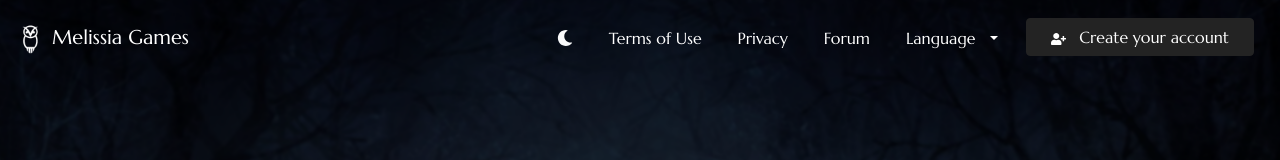
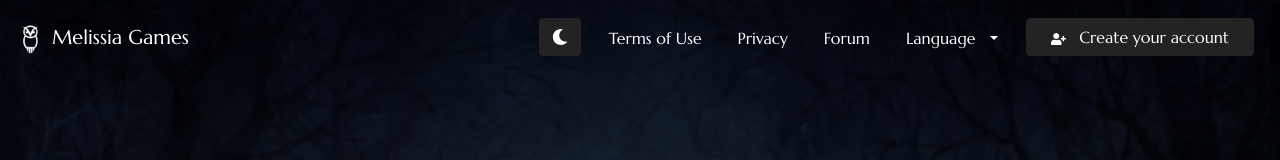
Before and after one commit to lucascnunes/melissia-games-concept-src, a Vue app: page / in a window 1280 px wide. Shown: the top 160 px of the page. Built offline with nearby package versions, Linux system fonts and the light colour scheme.

Commit message:
fixed shadows, colors

```diff
--- a/src/App.vue
+++ b/src/App.vue
@@ -38,9 +38,10 @@ export default {
 <style>
 @import url("https://fonts.googleapis.com/css2?family=Marcellus&family=Open+Sans:wght@300;400;600;700&display=swap");
 :root {
-  --symbol-invert: invert(0);
+  --symbol-invert: invert(1);
+  --symbol-inverted: invert(0);
   --font-color: #fff;
-  --bg-color: #fff;
+  --bg-color: #232323;
   --footer-bg-color: #fff;
   --footer-font-color: #232323;
   --sidebar-bg-color: #fff;
@@ -52,9 +53,10 @@ export default {
 }
 
 [data-theme="dark"] {
-  --symbol-invert: invert(1);
-  --font-color: #fff;
-  --bg-color: #232323;
+  --symbol-invert: invert(0);
+  --symbol-inverted: invert(1);
+  --font-color: #232323;
+  --bg-color: #fff;
   --footer-bg-color: #232323;
   --footer-font-color: #fff;
   --sidebar-bg-color: #232323;
@@ -82,10 +84,10 @@ footer {
 .symbol {
   width: 30px;
   height: 30px;
-  filter: invert(1);
+  filter: var(--symbol-invert);
 }
 .symbol-sidebar {
-  filter: var(--symbol-invert) !important;
+  filter: var(--symbol-inverted) !important;
 }
 .py-10 {
   padding: 10em 0;
--- a/src/components/Loading.vue
+++ b/src/components/Loading.vue
@@ -10,8 +10,8 @@ import { mapState } from "vuex";
 export default {
   name: "Loading",
   computed: {
-    ...mapState(["loading"]),
-  },
+    ...mapState(["loading"])
+  }
 };
 </script>
 
@@ -20,6 +20,7 @@ export default {
   width: 90px;
   height: 90px;
   animation: pulse 2s infinite;
+  filter: invert(1);
 }
 .absolute {
   position: absolute;
--- a/src/components/Navigation.vue
+++ b/src/components/Navigation.vue
@@ -1,13 +1,29 @@
 <template>
-  <nav class="navbar navbar-expand-lg navbar-light bg-transparent noselect">
-    <router-link class="navbar-brand mr-auto" :to="{
+  <nav
+    class="navbar navbar-expand-lg navbar-light bg-transparent noselect"
+    v-bind:style="$route.name === 'Home' ? 'box-shadow: 0px 0px 0px transparent !important;' : ''"
+  >
+    <router-link
+      class="navbar-brand mr-auto"
+      :to="{
         name: 'Home',
-      }">
-      <img src="/img/symbol.png" class="symbol" /> Melissia Games
+      }"
+      v-bind:class="$route.name === 'Home' ? 'force-light-text' : ''"
+    >
+      <img
+        src="/img/symbol.png"
+        class="symbol"
+        v-bind:style="$route.name === 'Home' ? 'filter: invert(1) !important;' : ''"
+      /> Melissia Games
     </router-link>
-    <button class="navbar-toggler" type="button" @click="showNav()" aria-label="Toggle navigation">
-      <font-awesome-icon icon="bars" size="2x" class="text-light" v-if="!isNavOpen" />
-      <font-awesome-icon icon="times" size="2x" class="text-light" v-else />
+    <button
+      class="btn btn-light d-lg-none"
+      type="button"
+      @click="showNav()"
+      aria-label="Toggle navigation"
+    >
+      <font-awesome-icon icon="bars" size="2x" v-if="!isNavOpen" />
+      <font-awesome-icon icon="times" size="2x" v-else />
     </button>
 
     <Sidebar>
@@ -84,27 +100,39 @@
     <div class="collapse navbar-collapse">
       <ul class="navbar-nav ml-auto">
         <li class="nav-item">
-          <a class="nav-link" @click="changeTheme()" style="cursor: pointer;">
-            <font-awesome-icon icon="sun" size="1x" class="text-light" v-show="theme === 'dark'" />
-            <font-awesome-icon icon="moon" size="1x" class="text-light" v-show="theme === 'light'" />
-          </a>
+          <button class="btn btn-light" @click="changeTheme()">
+            <font-awesome-icon icon="sun" size="1x" v-show="theme === 'dark'" />
+            <font-awesome-icon icon="moon" size="1x" v-show="theme === 'light'" />
+          </button>
         </li>
         <li class="nav-item nav-underline active">
-          <router-link class="nav-link" :to="{ name: 'Terms' }">
+          <router-link
+            class="nav-link"
+            :to="{ name: 'Terms' }"
+            v-bind:style="$route.name === 'Home' ? 'color: #fff !important' : ''"
+          >
             {{
             $t("Terms of Use")
             }}
           </router-link>
         </li>
         <li class="nav-item nav-underline">
-          <router-link class="nav-link" :to="{ name: 'Privacy' }">
+          <router-link
+            class="nav-link"
+            :to="{ name: 'Privacy' }"
+            v-bind:style="$route.name === 'Home' ? 'color: #fff !important' : ''"
+          >
             {{
             $t("Privacy")
             }}
           </router-link>
         </li>
         <li class="nav-item nav-underline">
-          <a class="nav-link" href="/forum">Forum</a>
+          <a
+            class="nav-link"
+            href="/forum"
+            v-bind:style="$route.name === 'Home' ? 'color: #fff !important' : ''"
+          >Forum</a>
         </li>
         <li class="nav-item nav-underline dropdown" @click="langDropdown">
           <a
@@ -114,6 +142,7 @@
             data-toggle="dropdown"
             aria-haspopup="true"
             aria-expanded="false"
+            v-bind:style="$route.name === 'Home' ? 'color: #fff !important' : ''"
           >{{ $t("Lang") }}</a>
           <div
             v-bind:class="lang_dropdown ? 'show' : ''"
@@ -214,15 +243,13 @@ export default {
   position: absolute !important;
   width: 100%;
   z-index: 99;
+  box-shadow: 10px -10px 30px #232323;
 }
 .navbar-brand {
   color: var(--font-color) !important;
 }
 .navbar-brand-sidebar {
   color: var(--sidebar-font-color) !important;
-}
-.text-light {
-  color: var(--sidebar-font-color);
 }
 .nav-item {
   margin: 0 auto;
@@ -232,7 +259,7 @@ export default {
   padding: 10px;
 }
 .nav-item .nav-link {
-  color: #fff !important;
+  color: var(--font-color) !important;
 }
 .nav-underline:before,
 .nav-underline:after {
@@ -276,4 +303,10 @@ export default {
 .lang {
   color: var(--sidebar-font-color) !important;
 }
+.force-list-light-text li a {
+  color: #fff !important;
+}
+.force-light-text {
+  color: #fff !important;
+}
 </style>
--- a/src/components/Slider.vue
+++ b/src/components/Slider.vue
@@ -32,8 +32,7 @@
             rel="noopener noreferrer"
             class="btn btn-light px-5 py-2 mr-3 mb-2"
           >
-            <font-awesome-icon :icon="['fab', 'telegram']" class="mr-2" />
-            Telegram
+            <font-awesome-icon :icon="['fab', 'telegram']" class="mr-2" />Telegram
           </a>
           <a
             href="https://discord.gg/MT5Uu2Y"
@@ -41,8 +40,7 @@
             rel="noopener noreferrer"
             class="btn btn-light px-5 py-2 mb-2"
           >
-            <font-awesome-icon :icon="['fab', 'discord']" class="mr-2" />
-            Discord
+            <font-awesome-icon :icon="['fab', 'discord']" class="mr-2" />Discord
           </a>
         </div>
       </slide>
@@ -59,13 +57,15 @@ export default {
     document
       .getElementsByClassName("VueCarousel-slide")[0]
       .classList.add("VueCarousel-slide-active");
-  },
+  }
 };
 </script>
 
 <style>
 .slider-hero {
   display: flex;
+  color: #fff;
+  background: #232323;
 }
 .VueCarousel-slide {
   height: 100vh;
--- a/src/errors/PageNotFound/index.vue
+++ b/src/errors/PageNotFound/index.vue
@@ -9,6 +9,13 @@
 
 <script>
 export default {
-  name: "PageNotFound",
+  name: "PageNotFound"
 };
 </script>
+<style scoped>
+.wrapper,
+h1,
+h4 {
+  color: var(--font-color) !important;
+}
+</style>
--- a/src/pages/Privacy/index.vue
+++ b/src/pages/Privacy/index.vue
@@ -204,3 +204,9 @@ export default {
   }
 };
 </script>
+
+<style scoped>
+.wrapper {
+  color: var(--font-color) !important;
+}
+</style>
--- a/src/pages/UseTerms/index.vue
+++ b/src/pages/UseTerms/index.vue
@@ -277,3 +277,9 @@ export default {
   }
 };
 </script>
+
+<style scoped>
+.wrapper {
+  color: var(--font-color) !important;
+}
+</style>
```
Also changed, not shown: src/pages/Home/index.vue (+4 -3 lines).
